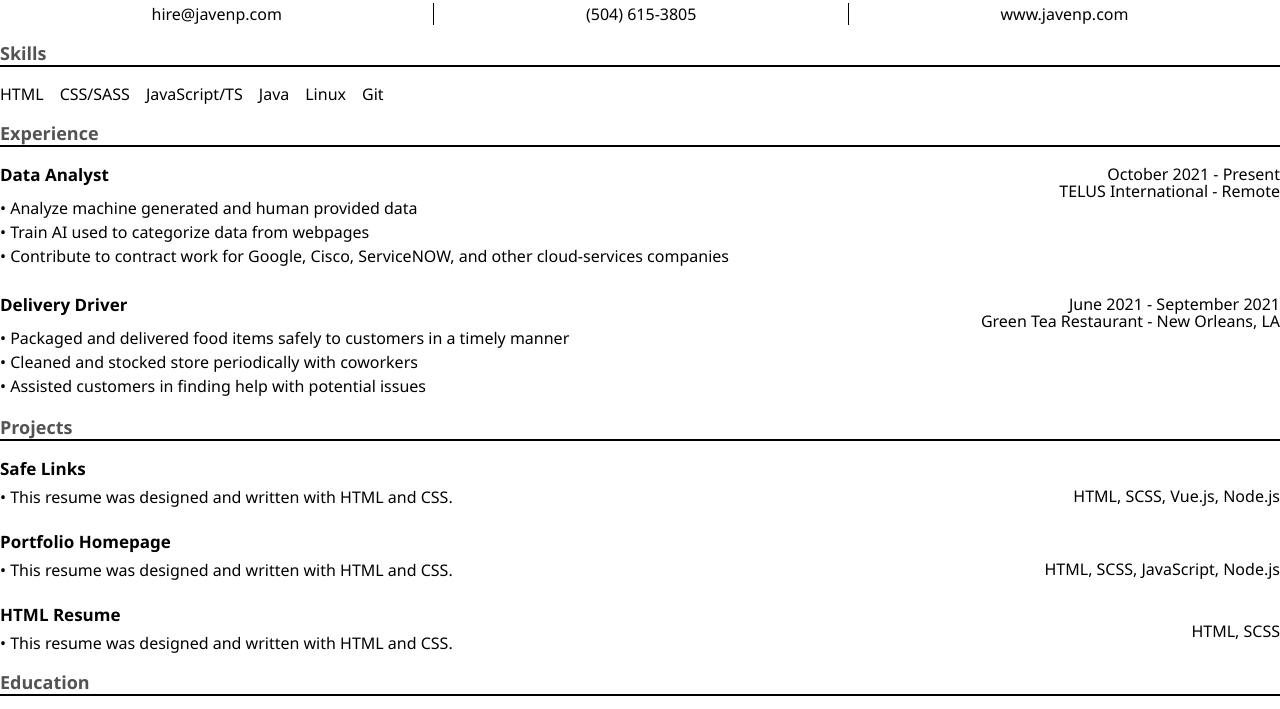
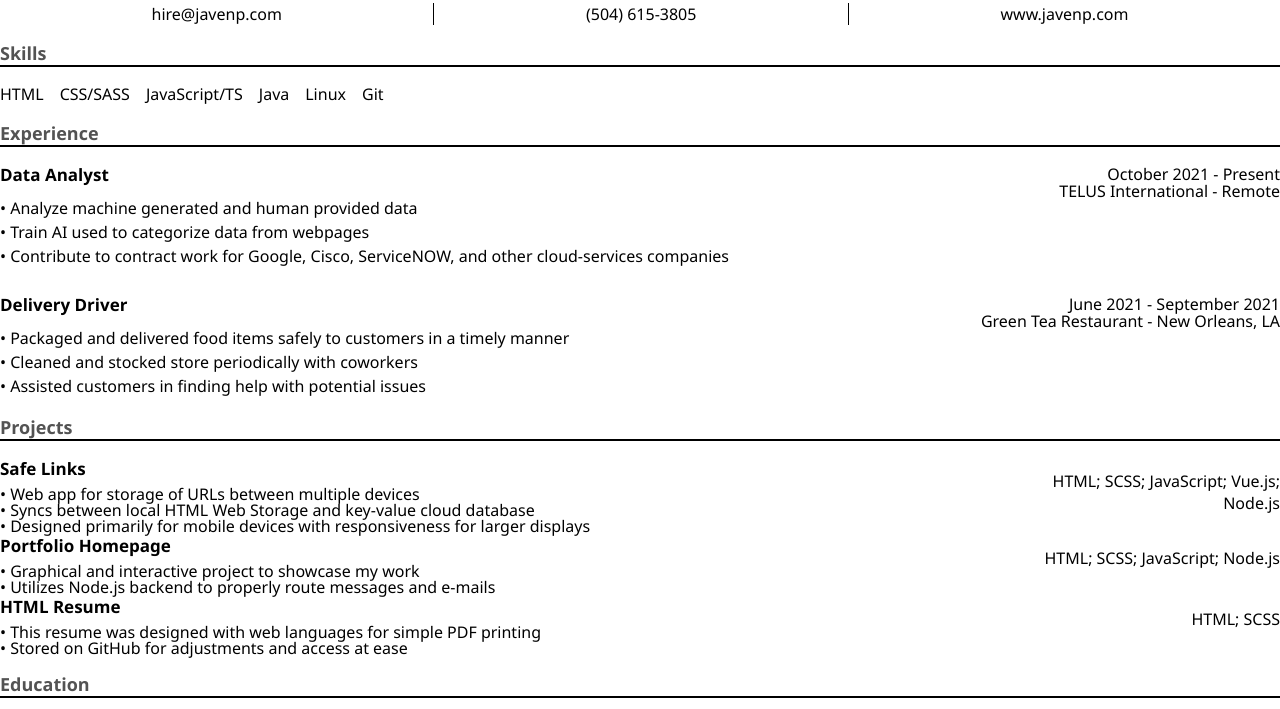
Before and after one commit to Jalapo/portfolio, a plain HTML site: page resume/resume.html in a window 1280 px wide. Shown: the part 87-796 px from the top of the page. Drawn offline with Linux system fonts and the light colour scheme.

Commit message:
Added content to and reformatted

```diff
--- a/resume/resume.html
+++ b/resume/resume.html
@@ -83,33 +83,33 @@
             <div class="project">
                 <div class="project-text">
                     <div class="project-title">Safe Links</div>
-                    <ul class="project-desc">
-                        <li>• This resume was designed and written with HTML and CSS.
-                            <li>⠀⠀⠀⠀</li>
-                        </li>
-                    </ul>
+                    <div class="project-desc">
+                        <p>• Web app for storage of URLs between multiple devices</p>
+                        <p>• Syncs between local HTML Web Storage and key-value cloud database</p>
+                        <p>• Designed primarily for mobile devices with responsiveness for larger displays</p>
+                    </div>
                 </div>
-                <div class="project-skills">HTML, SCSS, Vue.js, Node.js</div>
+                <div class="project-skills">HTML; SCSS; JavaScript; Vue.js; Node.js</div>
             </div>
             <div class="project">
                 <div class="project-text">
                     <div class="project-title">Portfolio Homepage</div>
-                    <ul class="project-desc">
-                        <li>• This resume was designed and written with HTML and CSS.
-                            <li>⠀⠀⠀⠀</li>
-                        </li>
-                    </ul>
+                    <div class="project-desc">
+                        <p>• Graphical and interactive project to showcase my work</p>
+                        <p>• Utilizes Node.js backend to properly route messages and e-mails</p>
+                    </div>
                 </div>
-                <div class="project-skills">HTML, SCSS, JavaScript, Node.js</div>
+                <div class="project-skills">HTML; SCSS; JavaScript; Node.js</div>
             </div>
             <div class="project">
                 <div class="project-text">
                     <div class="project-title">HTML Resume</div>
-                    <ul class="project-desc"> <!-- <br>Designed for PDF printing.</div> -->
-                        <li>• This resume was designed and written with HTML and CSS.</li>
-                    </ul>
+                    <div class="project-desc">
+                        <p>• This resume was designed with web languages for simple PDF printing</p>
+                        <p>• Stored on GitHub for adjustments and access at ease</p>
+                    </div>
                 </div>
-                <div class="project-skills">HTML, SCSS</div>
+                <div class="project-skills">HTML; SCSS</div>
             </div>
         </div>
 
--- a/resume/scripts.scss
+++ b/resume/scripts.scss
@@ -110,14 +110,17 @@ body {
 
 .project {
     display: flex;
-    width: 100%;
-    justify-content: space-between;
-    margin: auto;
+    // width: 100%;
+    // justify-content: space-between;
+    // margin: auto;
     list-style-position: inside; /* prevents list bullet points from staying outside of element box */
 
     .project-text {
         display: flex;
         flex-direction: column;
+        width: fit-content;
+        flex: 4 1 0;
+        height: fit-content;
     }
     .project-title {
         font-size: 17px;
@@ -131,12 +134,20 @@ body {
         margin: 0;
         padding: 0;
         list-style: none;
+        p {
+            padding: 0;
+            margin: 0;
+            line-height: 1rem;
+        }
     }
 
 
-    .project-skills, .project-skills>ul {
-        align-self: center;
-        margin-top: 0.3rem;
+    .project-skills {
+        flex: 1 1 0;
+        // padding-left: 1rem;
+        gap: 0.4rem;
+        margin-top: 0.8rem;
+        text-align: right;
     }
 
 }
```
Also changed, not shown: resume/scripts.css, 1 other file.
